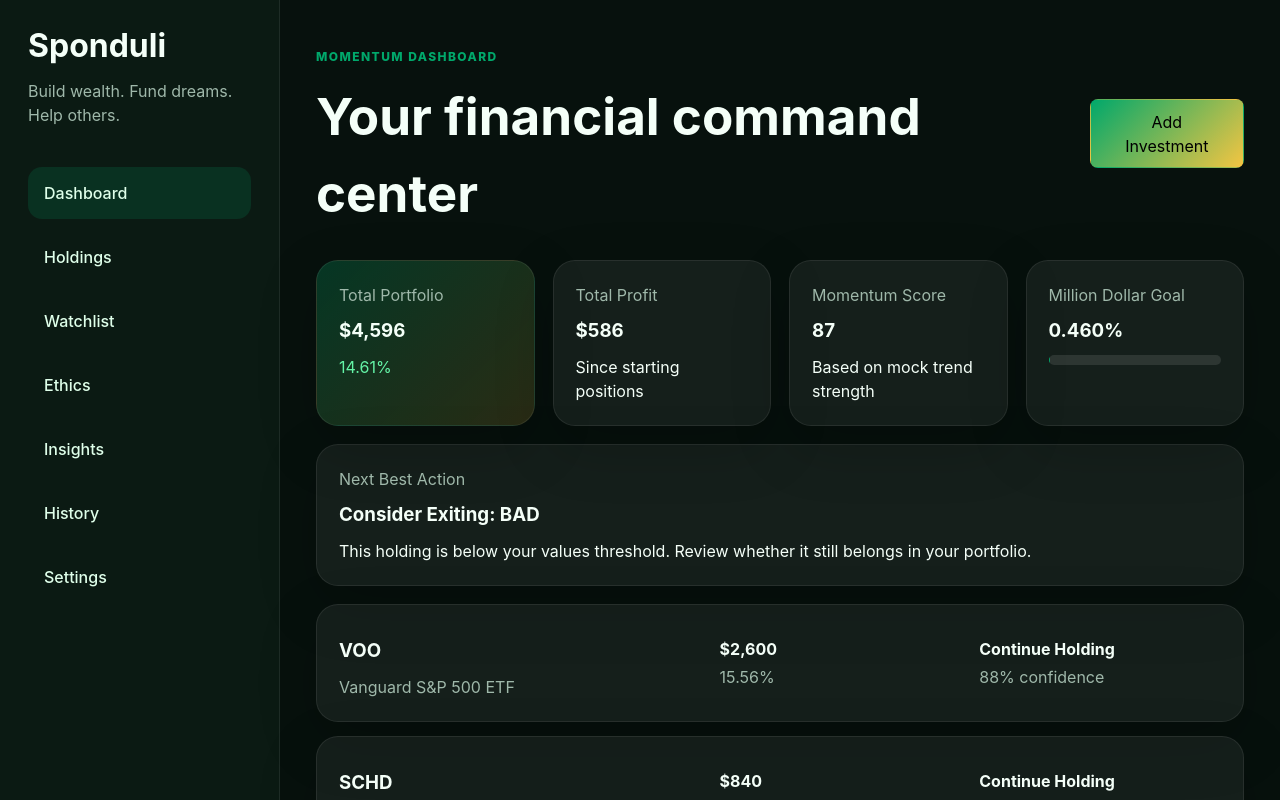
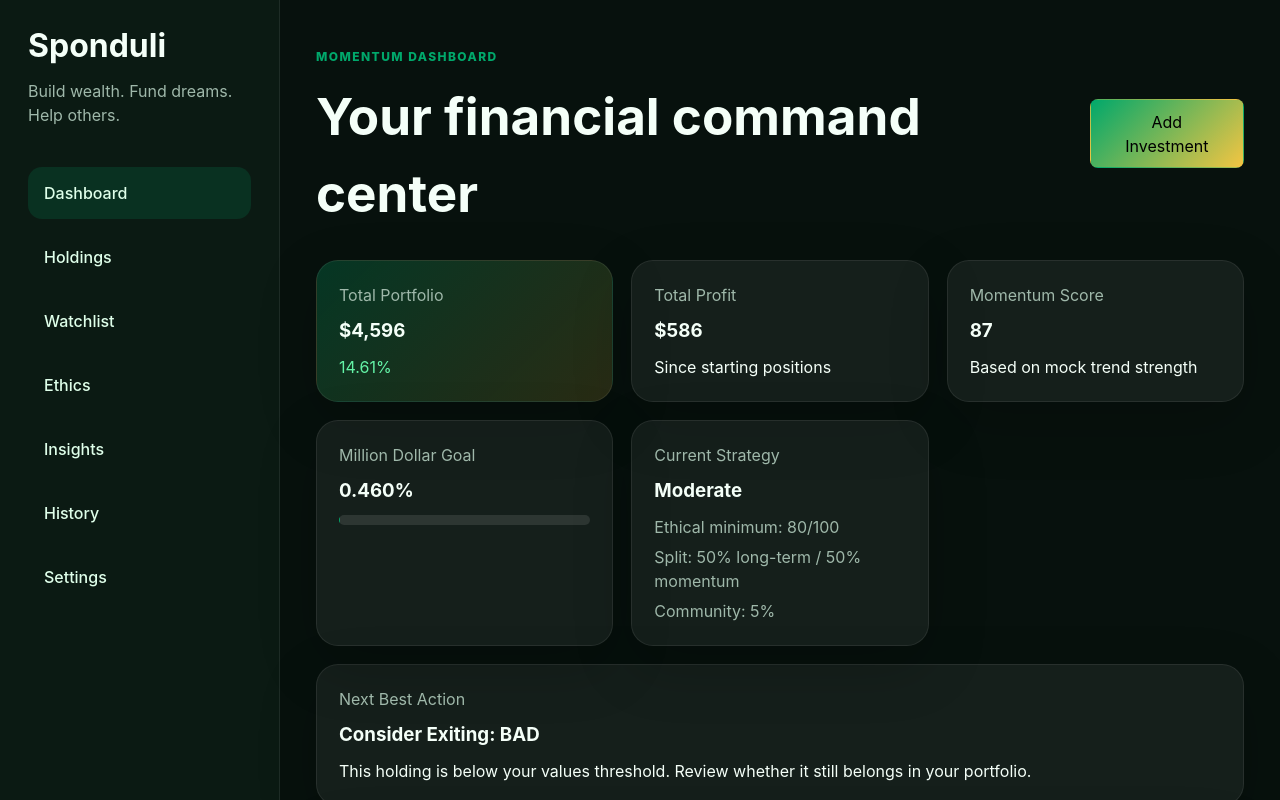
Before and after one commit to rtocastro/sponduli, a React (Vite) app: page / in a window 1280 px wide. Shown: the top 800 px of the page. Built offline with nearby package versions, Linux system fonts and the light colour scheme.

Commit message:
added threshold flags

```diff
--- a/src/App.css
+++ b/src/App.css
@@ -119,8 +119,13 @@ button {
 
 .card-grid {
   display: grid;
-  grid-template-columns: repeat(4, minmax(0, 1fr));
+  grid-template-columns: repeat(auto-fit, minmax(220px, 1fr));
   gap: 18px;
+}
+.strategy-card span {
+  display: block;
+  margin-top: 6px;
+  color: #9fb8aa;
 }
 
 .card,
@@ -630,6 +635,20 @@ button {
   margin-top: 20px;
 }
 
+.warning-pill {
+  display: inline-flex;
+  width: fit-content;
+  margin: 0 0 10px;
+  padding: 6px 10px;
+  border-radius: 999px;
+  background: rgba(255, 139, 139, 0.14);
+  color: #ff8b8b !important;
+  font-size: 0.75rem;
+  font-weight: 800;
+  text-transform: uppercase;
+  letter-spacing: 0.08em;
+}
+
 @media (max-width: 850px) {
   .settings-grid,
   .profile-summary-list {
--- a/src/pages/Dashboard.jsx
+++ b/src/pages/Dashboard.jsx
@@ -1,6 +1,7 @@
 import portfolio from "../data/mockPortfolio";
 import { calculatePosition, getRecommendation } from "../utils/rulesEngine";
 import { usePortfolio } from "../context/PortfolioContext";
+import { useSettings } from "../context/SettingsContext";
 
 function Dashboard() {
 
@@ -11,6 +12,14 @@ const {
     millionGoalPercent,
     topRecommendation,
   } = usePortfolio();
+
+  const {
+    riskTolerance,
+    minimumEthicalScore,
+    longTermSplit,
+    momentumSplit,
+    communityAllocation,
+  } = useSettings();
 
 
   return (
@@ -50,6 +59,16 @@ const {
           <div className="progress-bar">
             <div style={{ width: `${millionGoalPercent}%` }} />
           </div>
+        </article>
+
+        <article className="card strategy-card">
+          <p>Current Strategy</p>
+          <h3>{riskTolerance}</h3>
+          <span>Ethical minimum: {minimumEthicalScore}/100</span>
+          <span>
+            Split: {longTermSplit}% long-term / {momentumSplit}% momentum
+          </span>
+          <span>Community: {communityAllocation}%</span>
         </article>
       </div>
 
--- a/src/pages/Watchlist.jsx
+++ b/src/pages/Watchlist.jsx
@@ -1,10 +1,14 @@
 import watchlist from "../data/mockWatchlist";
+import { useSettings } from "../context/SettingsContext";
 import {
     calculateMomentumScore,
     getOpportunityType,
 } from "../utils/momentumEngine";
 
 function Watchlist() {
+
+    const { minimumEthicalScore } = useSettings();
+
     const sortedWatchlist = [...watchlist].sort(
         (a, b) => calculateMomentumScore(b) - calculateMomentumScore(a)
     );
@@ -22,6 +26,7 @@ function Watchlist() {
                 {sortedWatchlist.map((item) => {
                     const momentumScore = calculateMomentumScore(item);
                     const opportunityType = getOpportunityType(item);
+                    const isBelowEthicalMinimum = item.ethicalScore < minimumEthicalScore;
 
                     return (
                         <article className="watchlist-card" key={item.id}>
@@ -56,11 +61,16 @@ function Watchlist() {
 
                                 <div>
                                     <span>Ethical</span>
-                  <strong>{item.ethicalScore}/100</strong>
+                                    <strong className={isBelowEthicalMinimum ? "negative" : "positive"}>
+                                        {item.ethicalScore}/100
+                                    </strong>
                                 </div>
                             </div>
 
                             <div className="opportunity-callout">
+                                {isBelowEthicalMinimum && (
+                                    <p className="warning-pill">Below your ethical minimum</p>
+                                )}
                                 <strong>{opportunityType}</strong>
                                 <p>{item.reason}</p>
                             </div>
```
Lines whose indentation alone changed are shown as unchanged.
